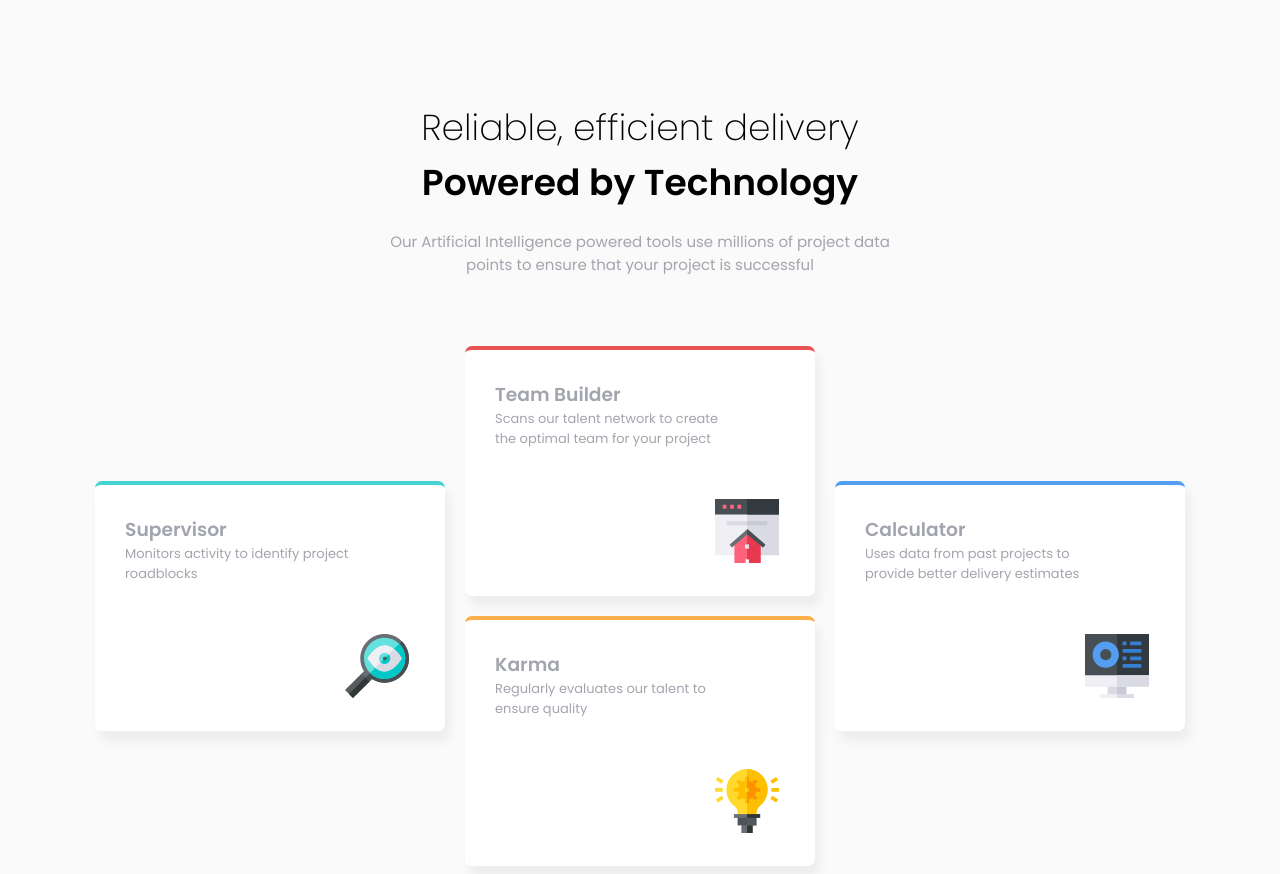
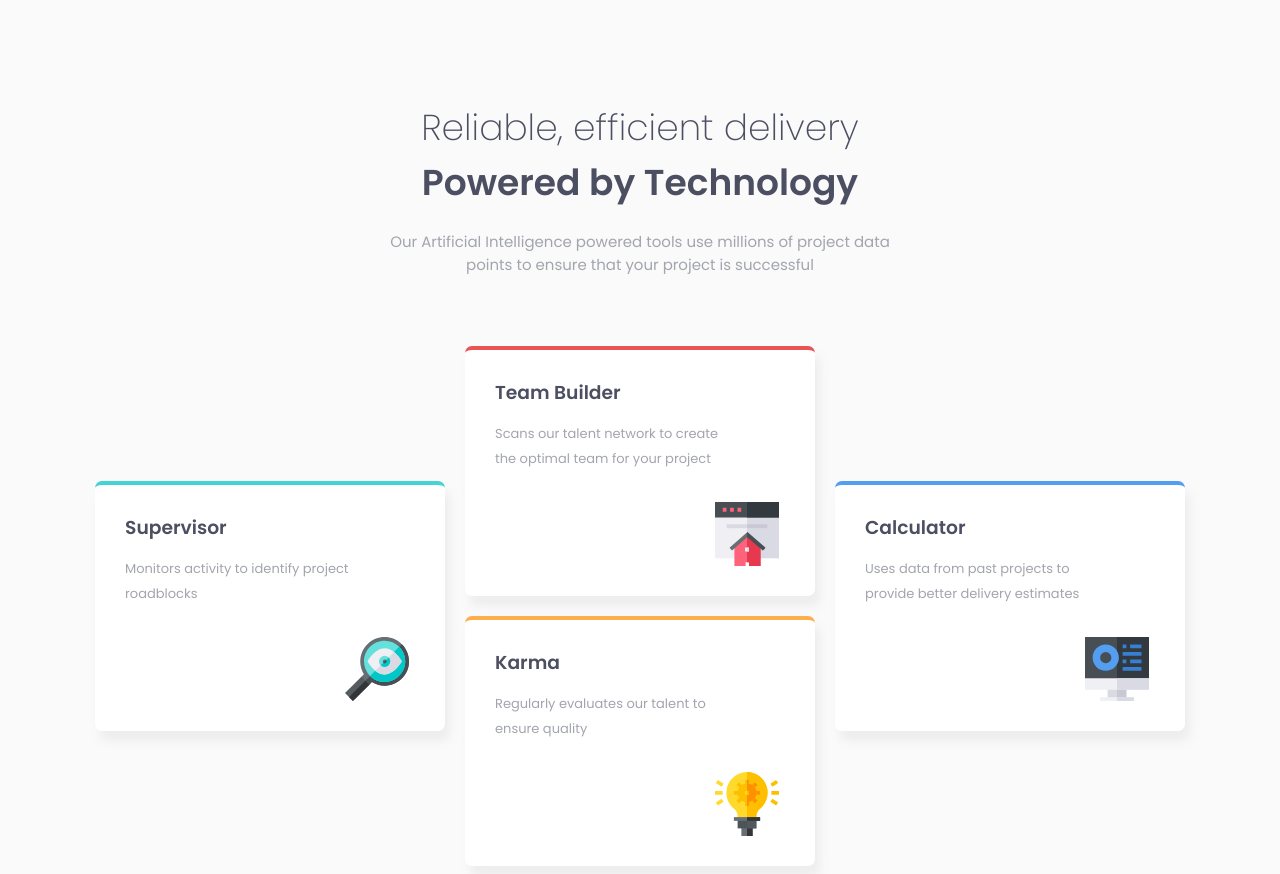
Before and after one commit to juryous/four-cards, a plain HTML site: page index.html in a window 1280 px wide. Drawn offline with Linux system fonts and the light colour scheme.

Commit message:
Tweaked more styling

```diff
--- a/style.css
+++ b/style.css
@@ -17,18 +17,17 @@ body {
 }
 
 h1 {
-    color: black;
-    font-size: 2.25em;
     font-weight: 200;
 }
 
-h2 {
-    color: black;
+h1, h2 {
+    color: hsl(234, 12%, 34%);
     font-size: 2.25em;
 }
 
 h3 {
-    font-weight: 600;
+    color: hsl(234, 12%, 34%);
+    margin-bottom: 15px;
 }
 
 .hero-text {
@@ -40,6 +39,7 @@ h3 {
     width: 500px;
     margin: 20px auto;
     font-size: 15px;
+    font-weight: 400;
 }
 
 .flex {
@@ -63,15 +63,16 @@ h3 {
 
 .card p {
     font-size: 13px;
+    font-weight: 400;
 }
 
 .card__text {
     width: 300px;
     padding: 30px;
+    line-height: 1.6em;
 }
 
 .card img {
-    margin-top: 20px;
     margin-left: 250px;
 }
 
```
